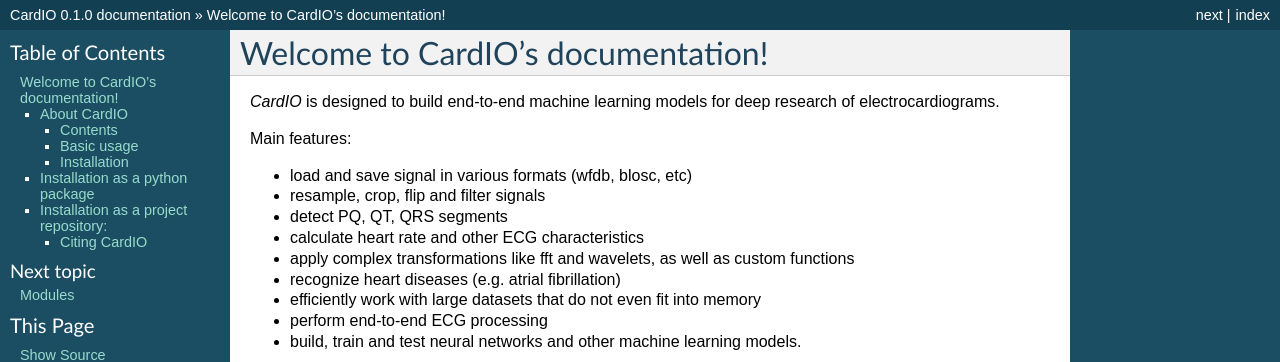
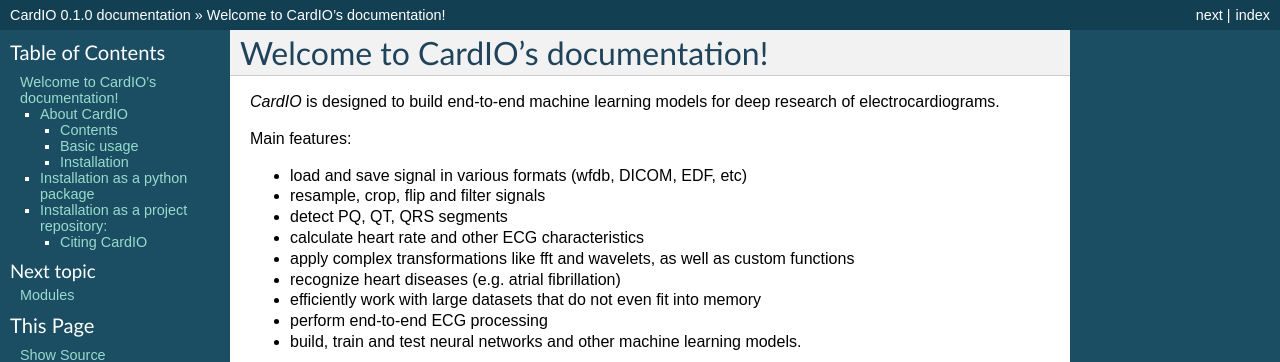
Before and after one commit to analysiscenter/cardio, a Sphinx documentation site: the page built from docs/index.rst, in a window 1280 px wide. Shown: the top 362 px of the page. Built offline with Sphinx 7.4.7, drawn with Linux system fonts in a browser that asks for light colours.

```diff
--- a/docs/index.rst
+++ b/docs/index.rst
@@ -5,7 +5,7 @@ Welcome to CardIO's documentation!
 
 Main features:
 
-* load and save signal in various formats (wfdb, blosc, etc)
+* load and save signal in various formats (wfdb, DICOM, EDF, etc)
 * resample, crop, flip and filter signals
 * detect PQ, QT, QRS segments
 * calculate heart rate and other ECG characteristics
--- a/docs/modules/core.rst
+++ b/docs/modules/core.rst
@@ -21,7 +21,7 @@ Attributes of EcgBatch:
 
 Actions of EcgBatch allows to:
 
-* load ECG records from wfdb or blosc format
+* load ECG records from wfdb, DICOM, EDF, wav or blosc format
 * segment, flip and resample signals
 * filter signals
 * allocate PQ, QT, QRS segments
```
Also changed, not shown: README.md (+1 -1 lines), docs/api/core.rst (+15 -1 lines), 1 other file.
